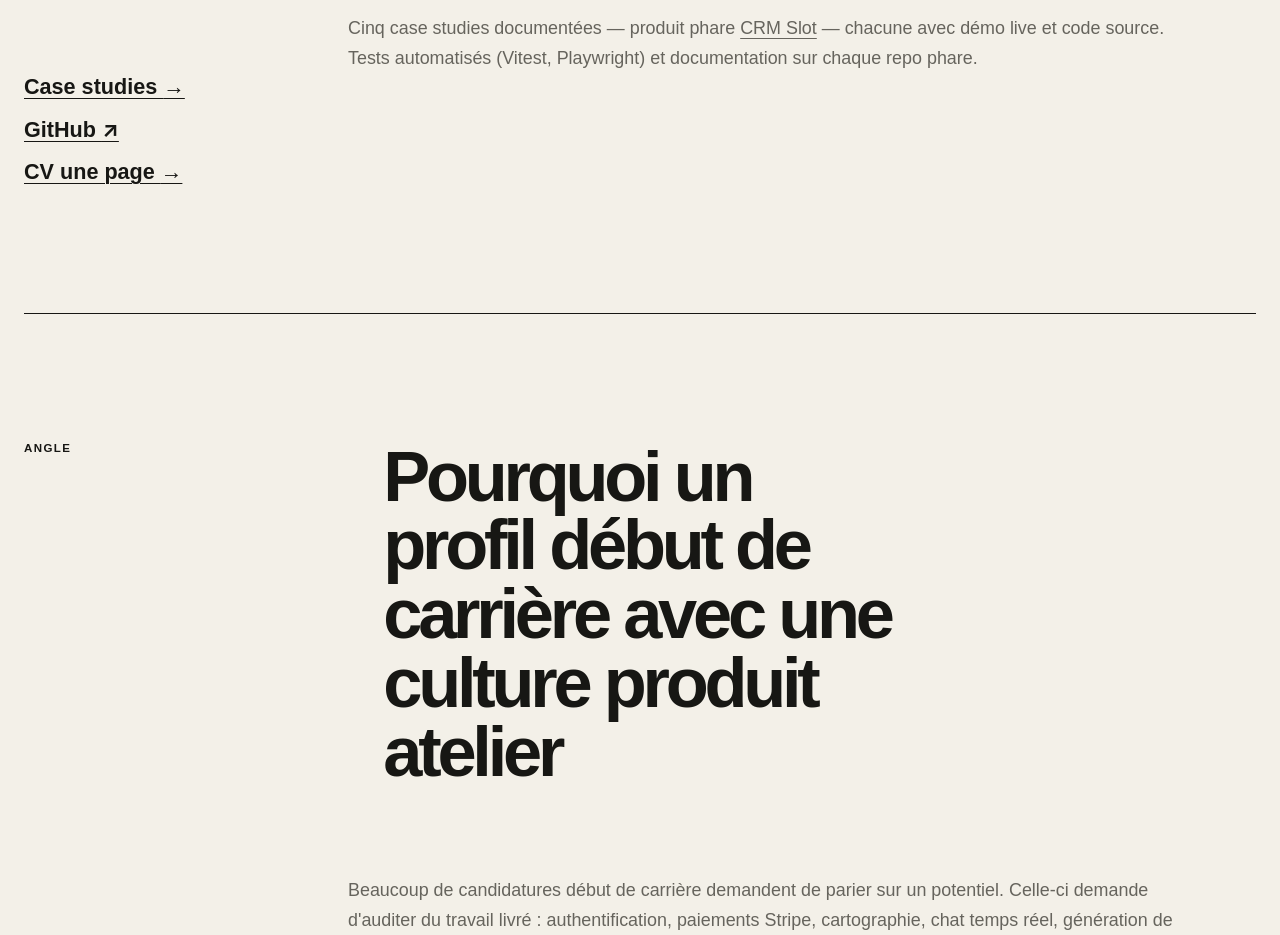
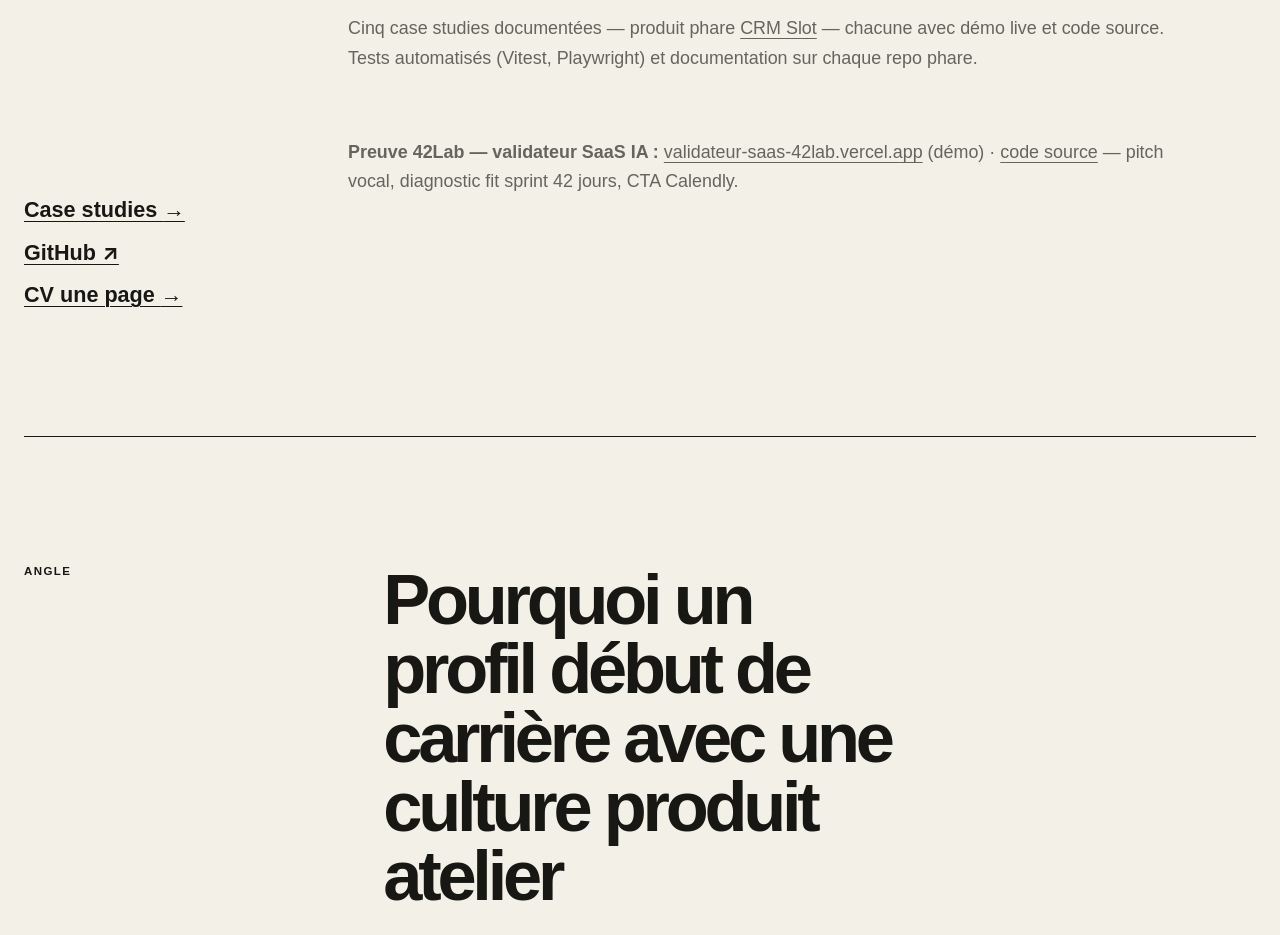
Before and after one commit to alkhastvatsaev/portfolio, a Next.js app: page /fr/pour-recruteurs in a window 1280 px wide. Shown: the part 1660-2595 px from the top of the page. Built offline with nearby package versions, Linux system fonts and the light colour scheme.

Commit message:
feat: add 42Lab validateur proof on recruiter pages

```diff
--- a/src/app/fr/pour-recruteurs/page.tsx
+++ b/src/app/fr/pour-recruteurs/page.tsx
@@ -130,6 +130,25 @@ export default function PourRecruteursPage() {
             démo live et code source. Tests automatisés (Vitest, Playwright) et
             documentation sur chaque repo phare.
           </p>
+          <p>
+            <strong>Preuve 42Lab — validateur SaaS IA :</strong>{" "}
+            <a
+              href="https://validateur-saas-42lab.vercel.app"
+              target="_blank"
+              rel="noopener noreferrer"
+            >
+              validateur-saas-42lab.vercel.app
+            </a>{" "}
+            (démo) ·{" "}
+            <a
+              href="https://github.com/alkhastvatsaev/validateur-saas-42lab"
+              target="_blank"
+              rel="noopener noreferrer"
+            >
+              code source
+            </a>{" "}
+            — pitch vocal, diagnostic fit sprint 42 jours, CTA Calendly.
+          </p>
         </div>
         <div className="contact-links">
           <Link href="/fr/projets">
```
Also changed, not shown: src/app/for-recruiters/page.tsx (+19 -0 lines).
